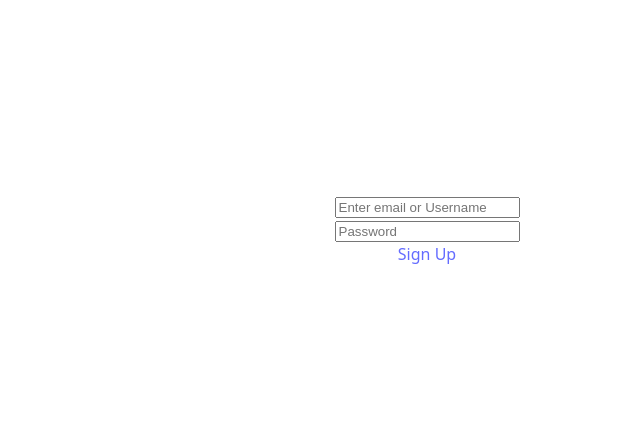
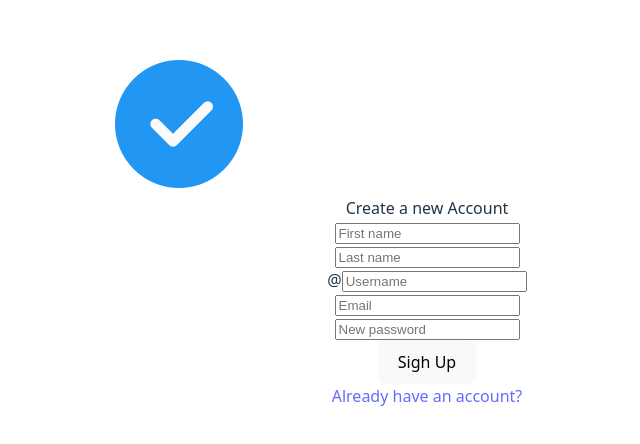
Before and after one commit to ronnks/FromScratchSocialGather, a React (Vite) app in the folder vite-project/: page /register in a window 1280 px wide. Shown: the part 170-614 px from the top of the page, without its empty margins (213-853 px from the left). Built offline with nearby package versions, Linux system fonts and the light colour scheme.

Commit message:
Done implementing core working components.

```diff
--- a/vite-project/src/components/navbar/Navbar.jsx
+++ b/vite-project/src/components/navbar/Navbar.jsx
@@ -1,20 +1,16 @@
 import Container from "react-bootstrap/Container";
 import Nav from "react-bootstrap/Nav";
 import Navbar from "react-bootstrap/Navbar";
+import NavDropdown from "react-bootstrap/NavDropdown";
 import { useNavigate } from "react-router-dom";
-import Logo from "../logo/Logo";
 
-function _Navbar({ name }) {
+function _Navbar() {
   const navigate = useNavigate();
   return (
     <Navbar expand="lg" className="bg-body-tertiary">
       <Container>
-        <Navbar.Brand
-          as="a"
-          variant="link"
-          onClick={() => navigate("/profile")}
-        >
-          <Logo></Logo>
+        <Navbar.Brand as="a" variant="link" onClick={() => navigate("/feed")}>
+          Social Gather
         </Navbar.Brand>
         <Navbar.Toggle aria-controls="basic-navbar-nav" />
         <Navbar.Collapse id="basic-navbar-nav">
@@ -25,9 +21,22 @@ function _Navbar({ name }) {
             <Nav.Link as="a" variant="link" onClick={() => navigate("/feed")}>
               Feed
             </Nav.Link>
-            <Nav.Link as="a" variant="link" onClick={() => navigate("/more")}>
-              more:
-            </Nav.Link>
+            <NavDropdown title="More" id="basic-nav-dropdown">
+              <NavDropdown.Item
+                as="a"
+                variant="link"
+                onClick={() => navigate("/profile")}
+              >
+                Profile
+              </NavDropdown.Item>
+              <NavDropdown.Item
+                as="a"
+                variant="link"
+                onClick={() => navigate("/")}
+              >
+                Sign out
+              </NavDropdown.Item>
+            </NavDropdown>
           </Nav>
         </Navbar.Collapse>
       </Container>
--- a/vite-project/src/components/profile/Profile.jsx
+++ b/vite-project/src/components/profile/Profile.jsx
@@ -2,12 +2,14 @@ import Card from "react-bootstrap/Card";
 import { useNavigate } from "react-router-dom";
 import MakeAPost from "../post/MakeAPost";
 import Posts from "../post/Posts";
+import _Navbar from "../navbar/Navbar";
 
 function Profile(User) {
   let navigate = useNavigate();
 
   return (
     <div>
+      <_Navbar></_Navbar>
       <Card style={{ width: "18rem" }}>
         <Card.Img variant="top" src="holder.js/100px180" />
         <Card.Body>
--- a/vite-project/src/components/signup/Signup.jsx
+++ b/vite-project/src/components/signup/Signup.jsx
@@ -1,28 +1,77 @@
 import Button from "react-bootstrap/Button";
+import Card from "react-bootstrap/Card";
+import { useState } from "react";
 import Form from "react-bootstrap/Form";
+import Row from "react-bootstrap/Row";
+import Col from "react-bootstrap/Col";
+import InputGroup from "react-bootstrap/InputGroup";
+import Logo from "../logo/Logo";
 import { useNavigate } from "react-router-dom";
 
 function SignUp() {
-  let navigate = useNavigate();
+  const [validated, setValidated] = useState(false);
 
+  const navigate = useNavigate();
+
+  const handleSubmit = (event) => {
+    const form = event.currentTarget;
+    if (form.checkValidity() === false) {
+      event.preventDefault();
+      event.stopPropagation();
+    }
+
+    setValidated(true);
+  };
   return (
-    <Form>
-      <Form.Group className="mb-3" controlId="formBasicEmail">
-        <Form.Control type="email" placeholder="Enter email or Username" />
-      </Form.Group>
-
-      <Form.Group className="mb-3" controlId="formBasicPassword">
-        <Form.Control type="password" placeholder="Password" />
-      </Form.Group>
-      <Button
-        variant="primary"
-        type="Sign in"
-        as="a"
-        onClick={() => navigate("/feed")}
-      >
-        Sign Up
-      </Button>
-    </Form>
+    <>
+      <Card style={{ width: "40rem" }} className="text-center">
+        <Logo></Logo>
+        <Card.Header>Create a new Account</Card.Header>
+        <Form noValidate validated={validated} onSubmit={handleSubmit}>
+          <Row className="mb-6">
+            <Form.Group as={Col} md="4" controlId="validationCustom01">
+              <Form.Control required type="text" placeholder="First name" />
+            </Form.Group>
+            <Form.Group as={Col} md="4" controlId="validationCustom02">
+              <Form.Control required type="text" placeholder="Last name" />
+            </Form.Group>
+          </Row>
+          <Row>
+            <Form.Group as={Col} md="4" controlId="validationCustomUsername">
+              <InputGroup hasValidation>
+                <InputGroup.Text id="inputGroupPrepend">@</InputGroup.Text>
+                <Form.Control
+                  type="username"
+                  placeholder="Username"
+                  aria-describedby="inputGroupPrepend"
+                  required
+                />
+              </InputGroup>
+            </Form.Group>
+          </Row>
+          <Row className="mb-3">
+            <Form.Group as={Col} md="6" controlId="validationCustom03">
+              <Form.Control type="email" placeholder="Email" required />
+            </Form.Group>
+          </Row>
+          <Row className="mb-3">
+            <Form.Group as={Col} md="6" controlId="validationCustom04">
+              <Form.Control
+                type="password"
+                placeholder="New password"
+                required
+              />
+            </Form.Group>
+          </Row>
+          <Button variant="Success" type="submit">
+            Sigh Up
+          </Button>
+        </Form>
+        <Button variant="Primary" as="a" onClick={() => navigate("/")}>
+          Already have an account?
+        </Button>
+      </Card>
+    </>
   );
 }
 
```
